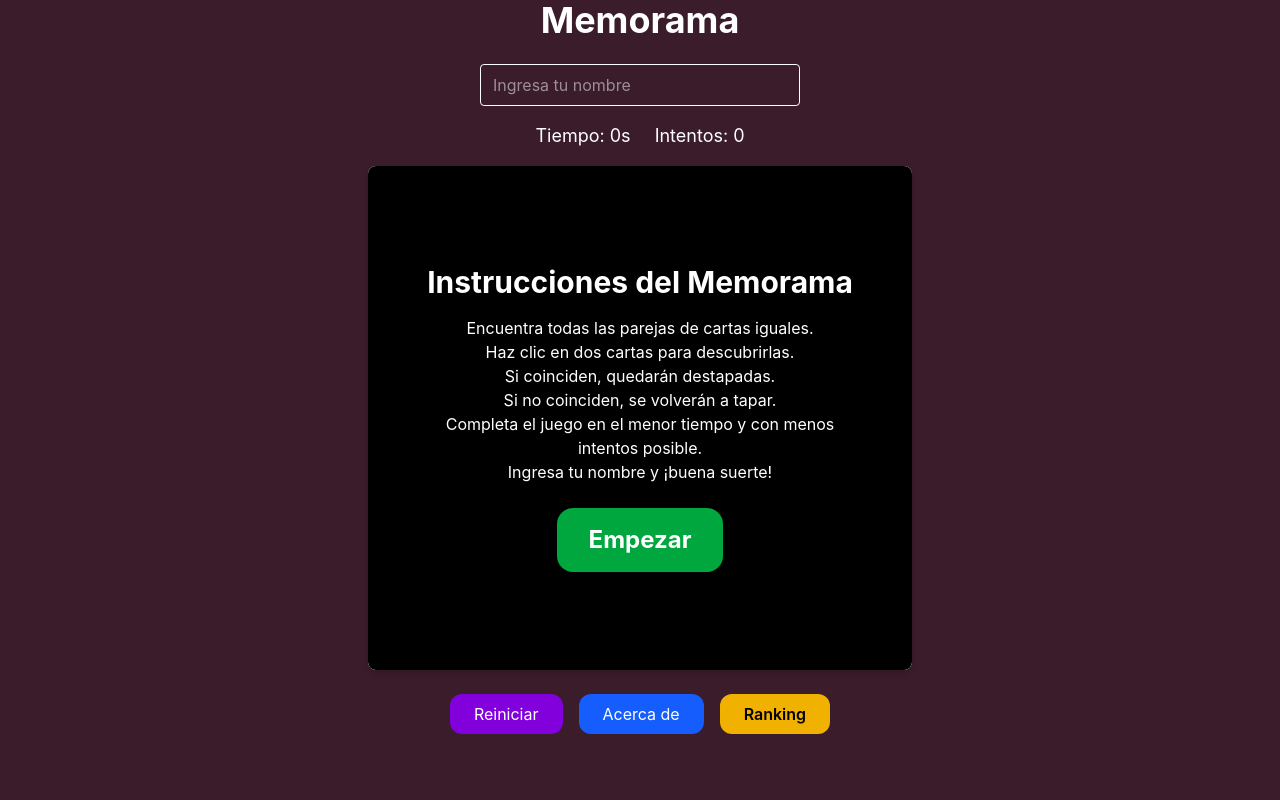
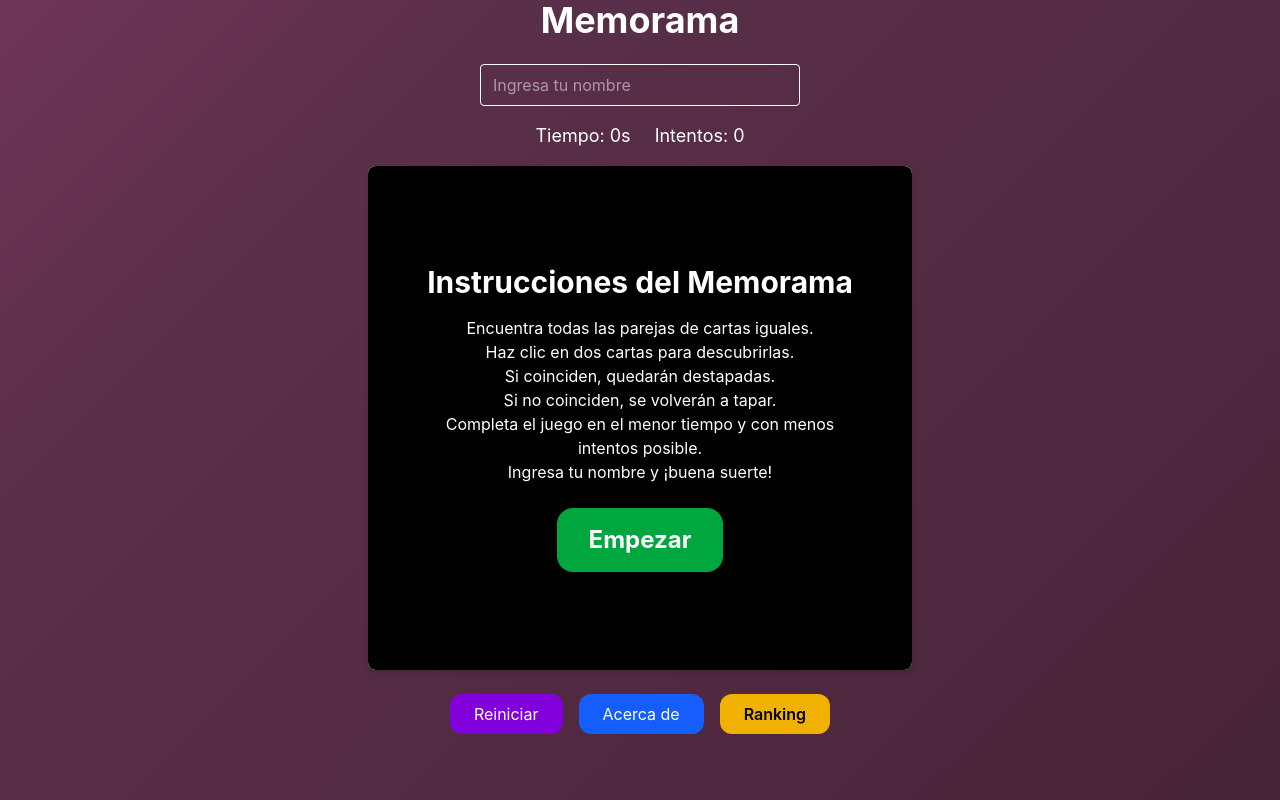
Before and after one commit to dantersan/MemoGameApp, a Next.js app: page / in a window 1280 px wide. Built offline with nearby package versions, Linux system fonts and the light colour scheme.

Commit message:
gama puso el fondo

```diff
--- a/src/app/globals.css
+++ b/src/app/globals.css
@@ -3,8 +3,16 @@
 /* global.css */
 
 body {
-  background-color: #3a1c2b;
-  font-family: 'Inter', sans-serif; /* o la fuente que uses */
-  color: #fff; /* texto blanco por defecto */
+  font-family: 'Inter', sans-serif;
+  color: #fff;
   min-height: 100vh;
+  background: linear-gradient(-45deg, #3a1c2b, #5a2f49, #c44d8c, #8e3b68);
+  background-size: 400% 400%;
+  animation: gradient 12s ease infinite;
 }
+
+@keyframes gradient {
+  0% { background-position: 0% 50%; }
+  50% { background-position: 100% 50%; }
+  100% { background-position: 0% 50%; }
+}
```
